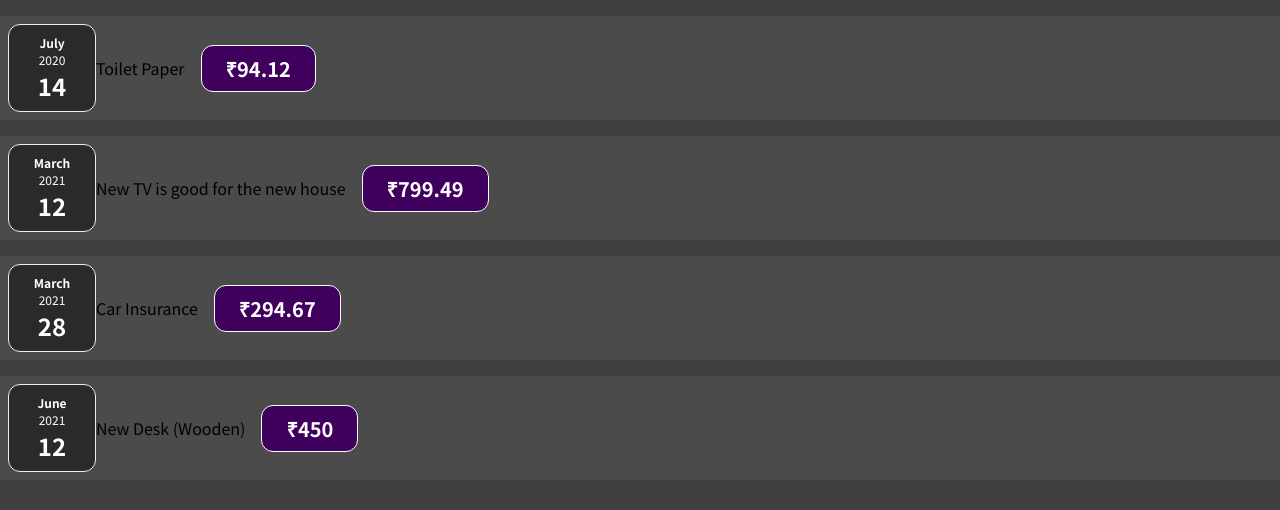
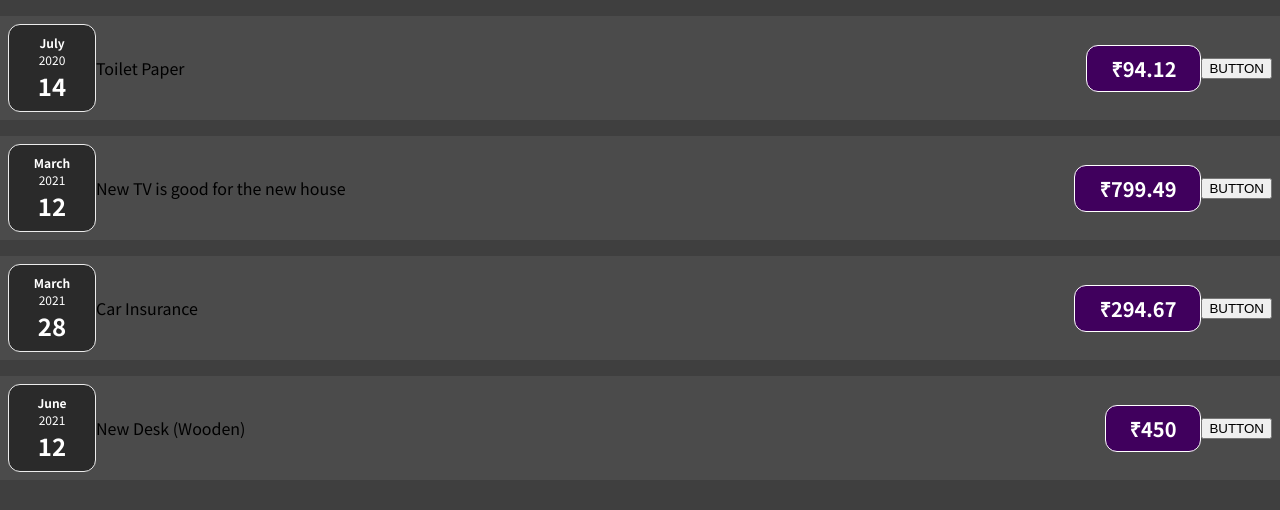
Before and after one commit to Praveenraj3537/MoneyTracker, a React (Create React App) app in the folder my-app/: page / in a window 1280 px wide. Shown: the top 510 px of the page. Built offline with nearby package versions, Linux system fonts and the light colour scheme.

Commit message:
🪢: Knitting the changes

```diff
--- a/my-app/src/App.js
+++ b/my-app/src/App.js
@@ -1,6 +1,6 @@
 import "./App.css";
 import { Expenses } from "./components/Expenses/Expenses";
-function App() {
+const App = () => {
   const expenses = [
     {
       id: "e1",
@@ -32,6 +32,6 @@ function App() {
       <Expenses items={expenses} />
     </div>
   );
-}
+};
 
 export default App;
--- a/my-app/src/components/ExpenseDate/ExpenseDate.js
+++ b/my-app/src/components/ExpenseDate/ExpenseDate.js
@@ -1,6 +1,6 @@
 import './ExpenseDate.css';
 
-export function ExpenseDate(props) {
+export const ExpenseDate = (props) => {
   const month = props.date.toLocaleString('en-US', { month: 'long' });
   const day = props.date.toLocaleString('en-US', { day: '2-digit' });
   const year = props.date.getFullYear();
--- a/my-app/src/components/ExpenseItems/ExpenseItems.js
+++ b/my-app/src/components/ExpenseItems/ExpenseItems.js
@@ -1,14 +1,19 @@
 import "./ExpenseItems.css";
 import { ExpenseDate } from "../ExpenseDate/ExpenseDate";
 
-export default function ExpenseItems(props) {
+export const ExpenseItems = (props) => {
+  const clickHandler = () =>{
+    console.log('Cliked cliky click.........!!!!!!!');
+    return
+  }
   return (
     <div className="expense-item">
       <ExpenseDate date={props.date} />
       <div className="expense-item__description">
         <div>{props.title}</div>
+      </div>
         <div className="expense-item__price">₹{props.amount}</div>
-      </div>
+      <button onClick = {clickHandler}>BUTTON</button>
     </div>
   );
 }
--- a/my-app/src/components/Expenses/Expenses.js
+++ b/my-app/src/components/Expenses/Expenses.js
@@ -1,7 +1,7 @@
-import ExpenseItems from "../ExpenseItems/ExpenseItems";
 import Card from "../Card/Card";
+import { ExpenseItems } from "../ExpenseItems/ExpenseItems";
 
-export function Expenses(props) {
+export const Expenses = (props) => {
   return (
     <Card className="expenses">
       <ExpenseItems
@@ -26,4 +26,4 @@ export function Expenses(props) {
       />
     </Card>
   );
-}
+};
```
